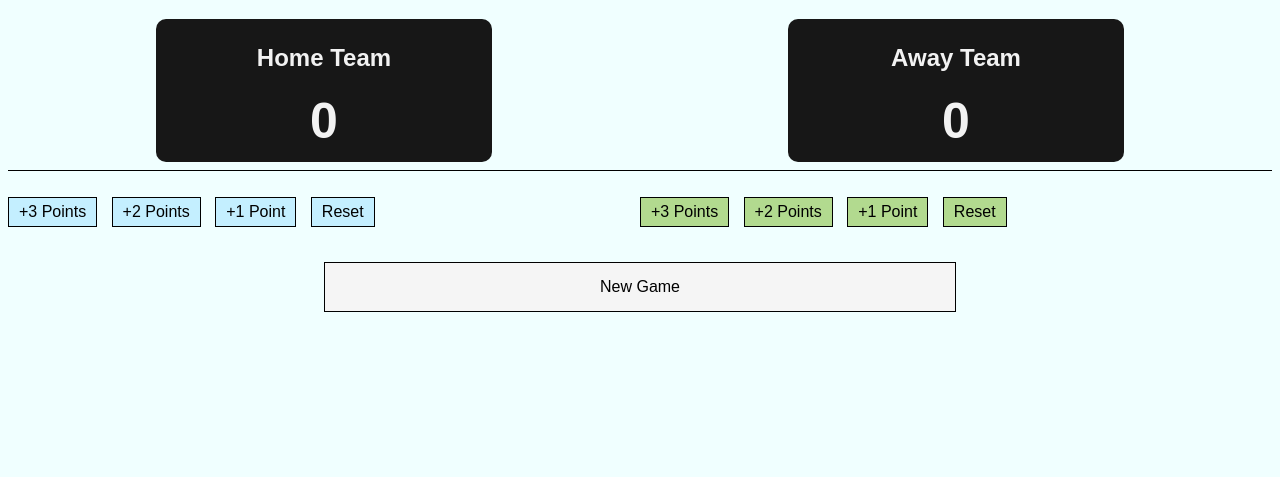
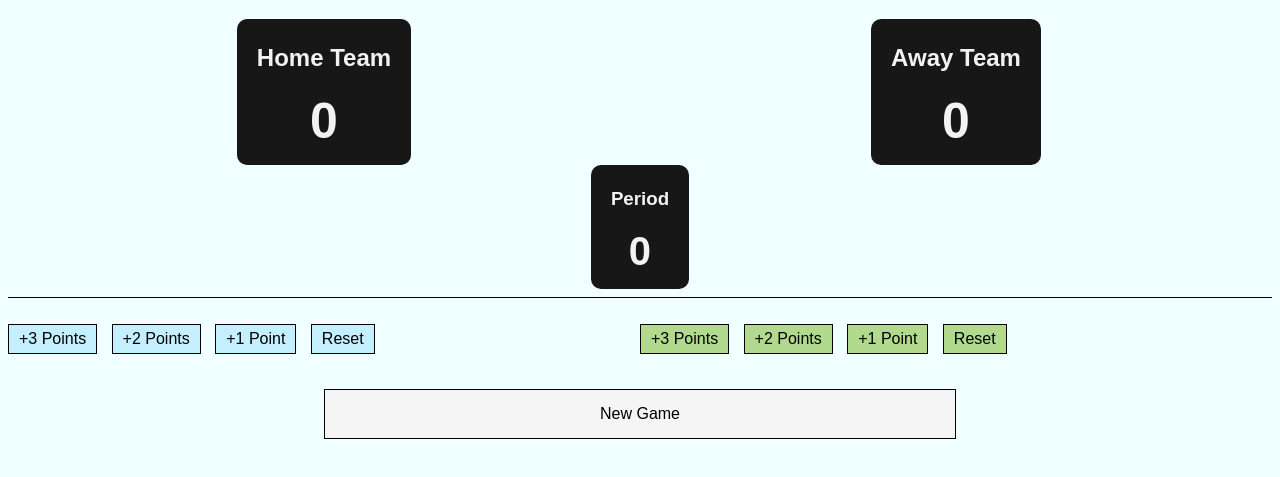
Before and after one commit to yolk00/bball-scoreboard, a plain HTML site: page index.html in a window 1280 px wide. Shown: the part 69-546 px from the top of the page. Drawn offline with Linux system fonts and the light colour scheme.

Commit message:
Added period section
Basic design and functionality to period section.
Also added barebones to foul and timeout sections (unsure if will implement).

```diff
--- a/index.html
+++ b/index.html
@@ -24,6 +24,41 @@
           <span id="awayPoints"></span>
         </div>
       </div>
+
+      <!-- <div>
+        <div>
+          <h4>Fouls</h4>
+          <span id="homeFouls"></span>
+        </div>
+      </div>
+
+      <div>
+        <div>
+          <h4>Timeout</h4>
+          <span id="homeTimeout"></span>
+        </div>
+      </div> -->
+
+      <div class="full centered">
+        <div class="sqr-bg">
+          <h3 onclick="reset()">Period</h3>
+          <span id="period" onclick="nextPeriod()"></span>
+        </div>
+      </div>
+
+      <!-- <div>
+        <div>
+          <h4>Fouls</h4>
+          <span id="awayFouls"></span>
+        </div>
+      </div>
+
+      <div>
+        <div>
+          <h4>Timeout</h4>
+          <span id="awayTimeout"></span>
+        </div>
+      </div> -->
     </div>
 
     <hr />
--- a/index.js
+++ b/index.js
@@ -5,6 +5,10 @@ homePtsEl.textContent = homePts;
 let awayPts = 0;
 let awayPtsEl = document.getElementById("awayPoints");
 awayPtsEl.textContent = awayPts;
+
+let period = 0;
+let periodEl = document.getElementById("period");
+periodEl.textContent = period;
 
 // HOME SCORE
 function add3Home() {
@@ -64,4 +68,20 @@ function reset() {
   let awayScore = (awayPts *= 0);
   awayPtsEl.textContent = awayScore;
   console.log(awayScore);
+
+  period *= 0;
+  periodEl.textContent = period;
 }
+
+// PERIOD
+function nextPeriod() {
+  if (period < 4) {
+    period += 1;
+    periodEl.textContent = period;
+    console.log(period);
+  } else {
+    period = 4;
+    periodEl.textContent = period;
+    console.log(period);
+  }
+}
--- a/styles.css
+++ b/styles.css
@@ -18,6 +18,10 @@ h1 {
   width: 50%;
 }
 
+.full {
+  width: 100%;
+}
+
 .centered {
   display: flex;
   justify-content: center;
@@ -25,10 +29,10 @@ h1 {
 
 .sqr-bg {
   background-color: #171717;
-  width: 50%;
+  /* width: 50%; */
   text-align: center;
   border-radius: 10px;
-  padding: 5px 10px 12px;
+  padding: 5px 20px 15px;
 }
 
 span {
@@ -77,3 +81,7 @@ button {
   background-color: whitesmoke;
   padding: 15px;
 }
+
+#period {
+  font-size: 40px;
+}
```
